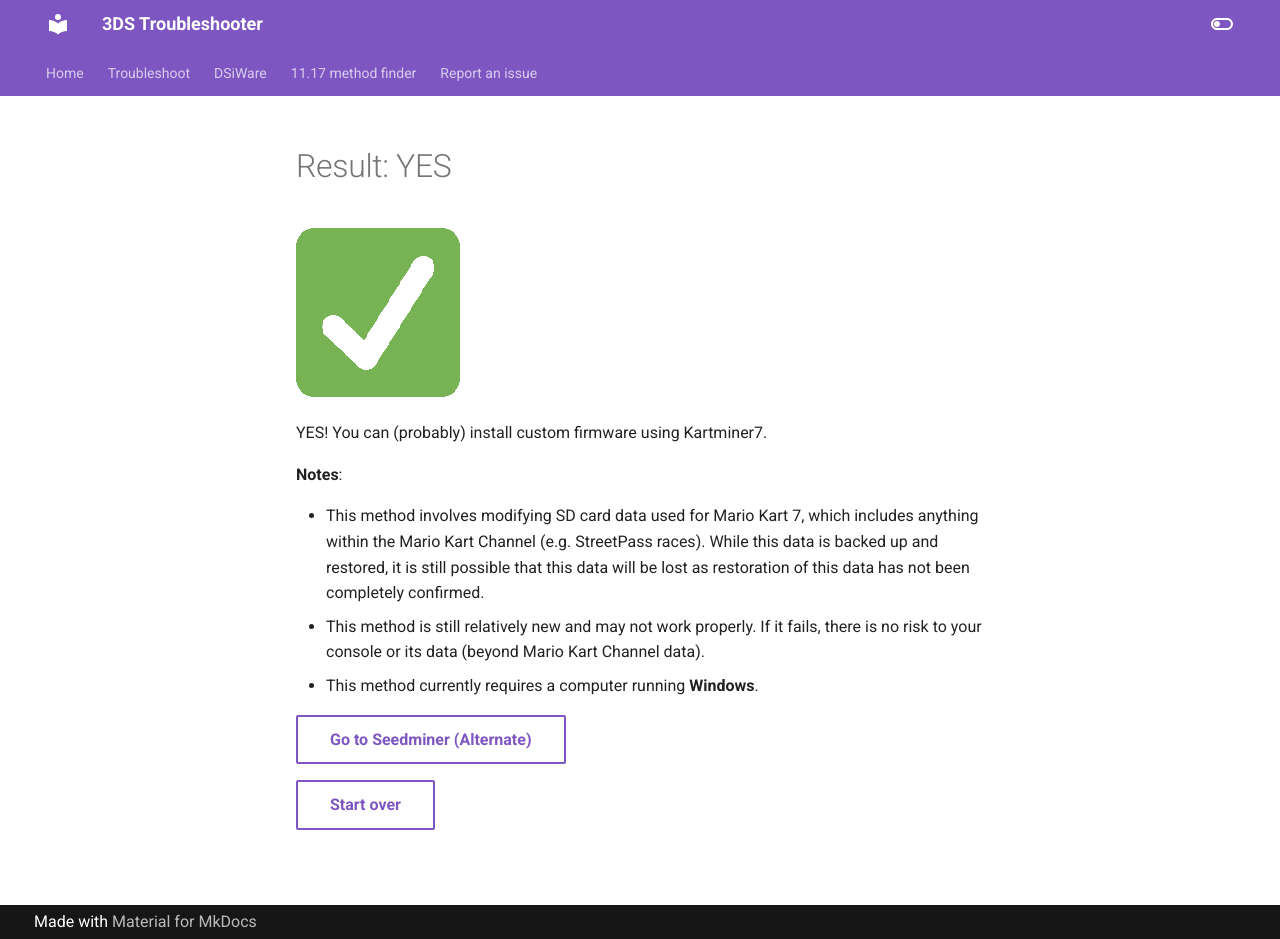
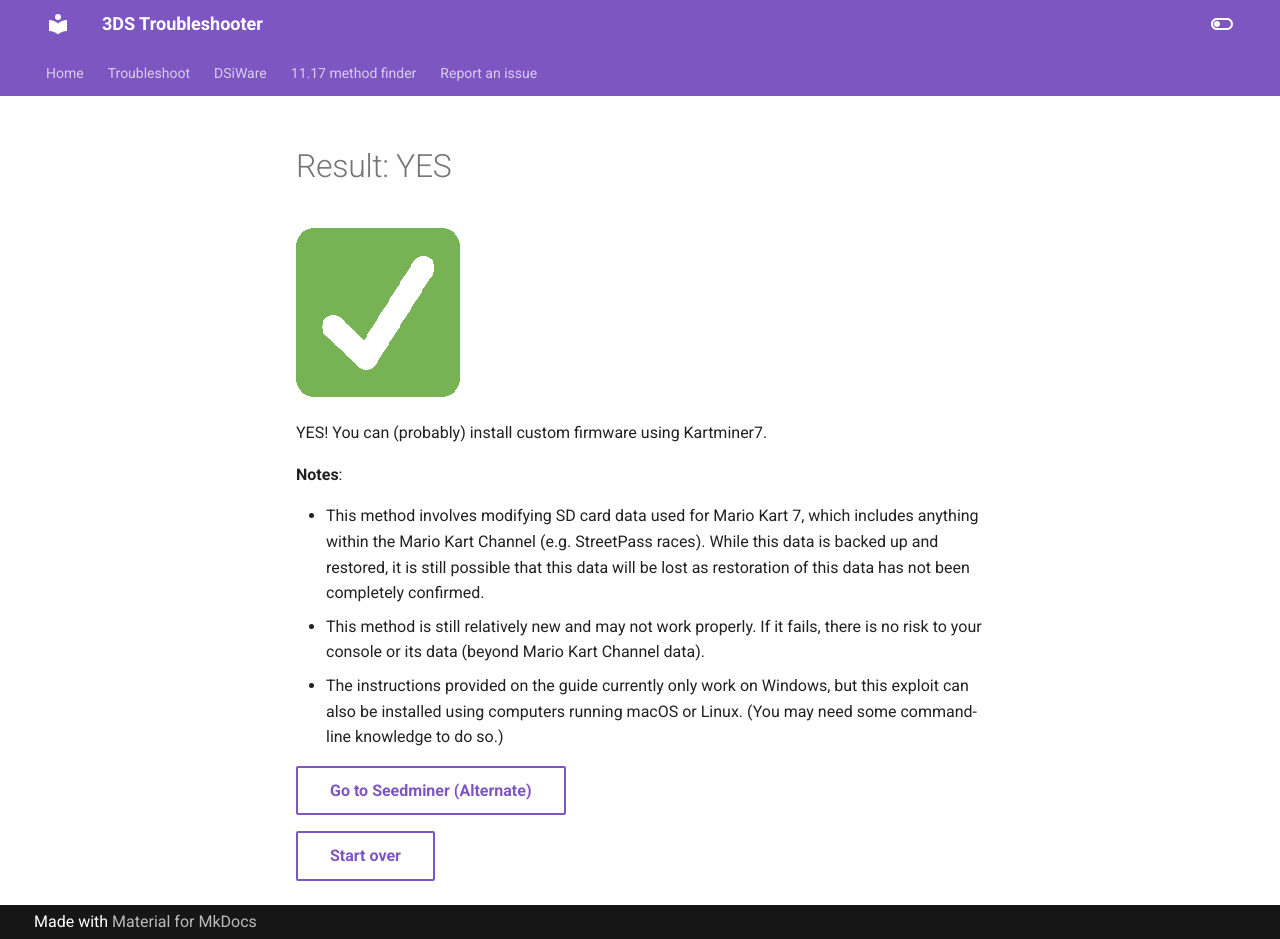
Before and after one commit to lilyuwuu/troubleshoot, an MkDocs documentation site: the page built from docs/seventeen/kartminer7.md, in a window 1280 px wide and 939 px high. Built offline with MkDocs 1.6.1 and Material for MkDocs 9.7.7, drawn with Linux system fonts in a browser that asks for light colours.

Commit message:
kartminer: supports macos/linux

```diff
--- a/docs/seventeen/kartminer7.md
+++ b/docs/seventeen/kartminer7.md
@@ -8,7 +8,7 @@ YES! You can (probably) install custom firmware using Kartminer7.
 
 + This method involves modifying SD card data used for Mario Kart 7, which includes anything within the Mario Kart Channel (e.g. StreetPass races). While this data is backed up and restored, it is still possible that this data will be lost as restoration of this data has not been completely confirmed.
 + This method is still relatively new and may not work properly. If it fails, there is no risk to your console or its data (beyond Mario Kart Channel data).
-+ This method currently requires a computer running **Windows**.
++ The instructions provided on the guide currently only work on Windows, but this exploit can also be installed using computers running macOS or Linux. (You may need some command-line knowledge to do so.)
 
 [Go to Seedminer (Alternate)](https://3ds.hacks.guide/seedminer-(alternate)){ .md-button }
 
```
